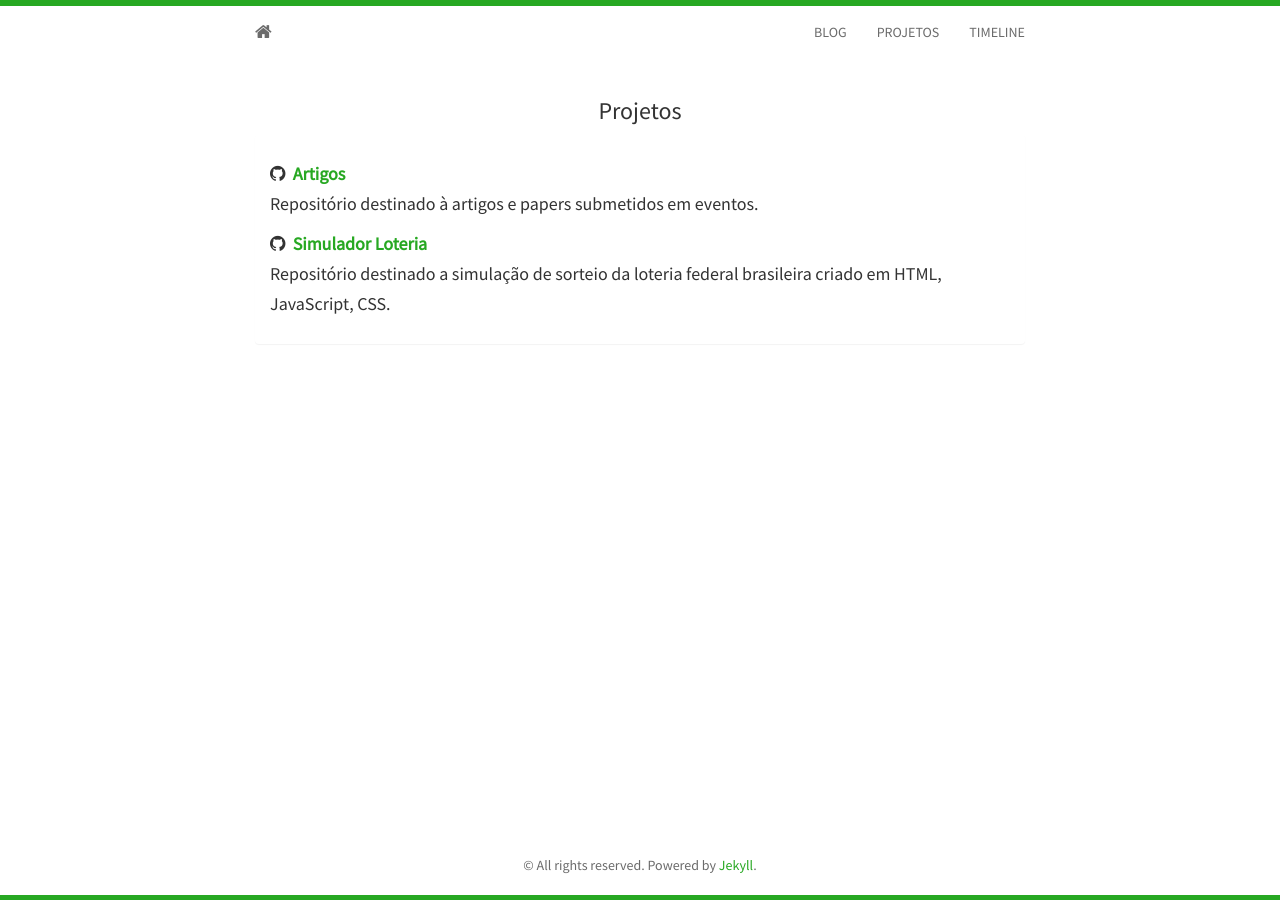
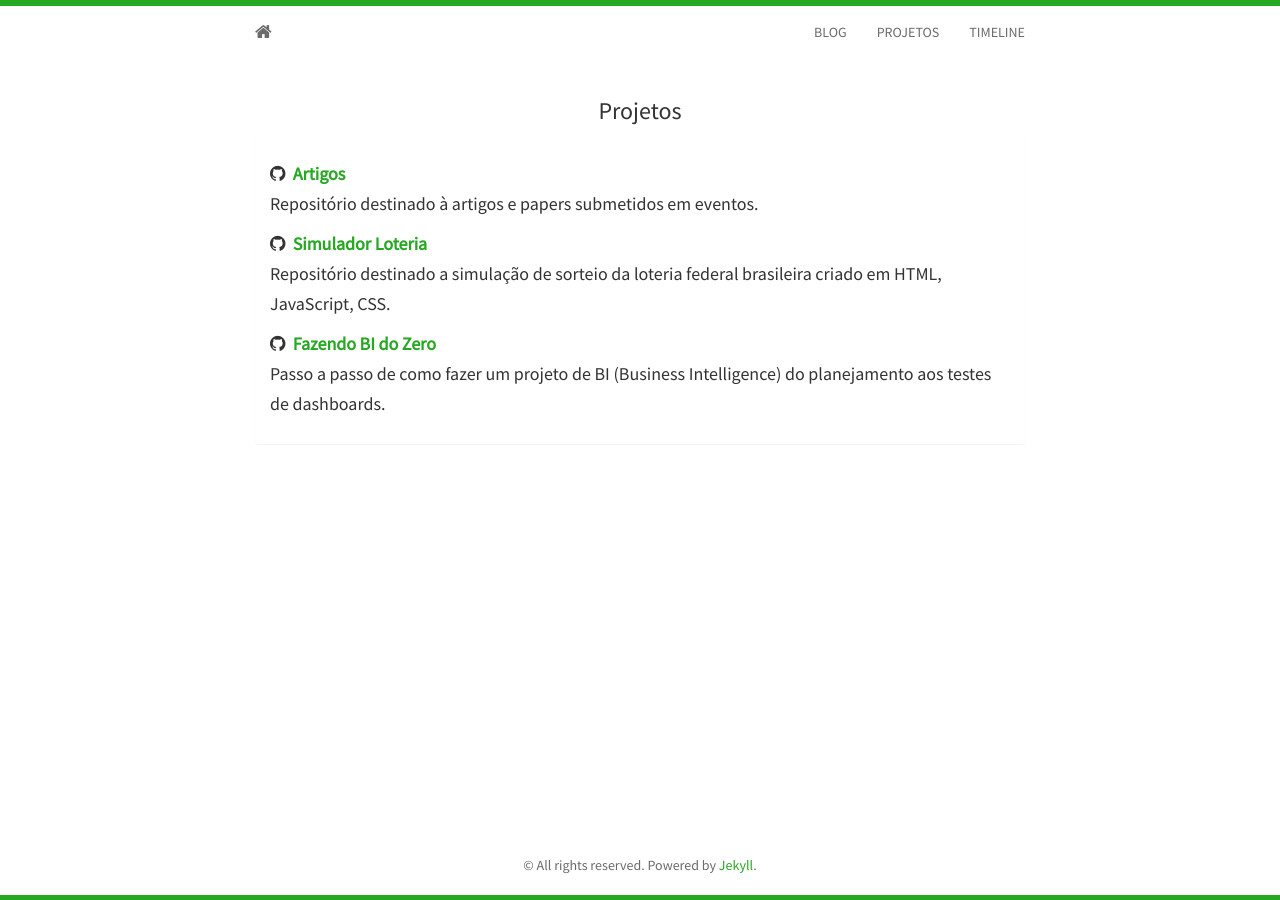
Before and after one commit to mateusbtlopes/mateusbtlopes.github.io, a Jekyll site: the page built from projects.html, in a window 1280 px wide. Built offline with Jekyll 4.4.1, drawn with Linux system fonts in a browser that asks for light colours; nearby versions of some CDN libraries; Markdown is read by kramdown in place of the engine named in the settings.

Commit message:
- Incluindo link e descrição do projeto "Fazendo BI do Zero".

```diff
--- a/_includes/projects.html
+++ b/_includes/projects.html
@@ -11,6 +11,10 @@
 			<i class="fa fa-github"></i>&nbsp;&nbsp;<strong><a href="https://github.com/mateusblopes/simuladorLoteria" target="_blank">Simulador Loteria</a></strong>
 			<p>Repositório destinado a simulação de sorteio da loteria federal brasileira criado em HTML, JavaScript, CSS.</p>
 		</h5>
+		<h5>
+			<i class="fa fa-github"></i>&nbsp;&nbsp;<strong><a href="https://github.com/mateusblopes/fazendo-bi-do-zero" target="_blank">Fazendo BI do Zero</a></strong>
+			<p>Passo a passo de como fazer um projeto de BI (Business Intelligence) do planejamento aos testes de dashboards.</p>
+		</h5>
     </div>
   </div>
 </div>
```
